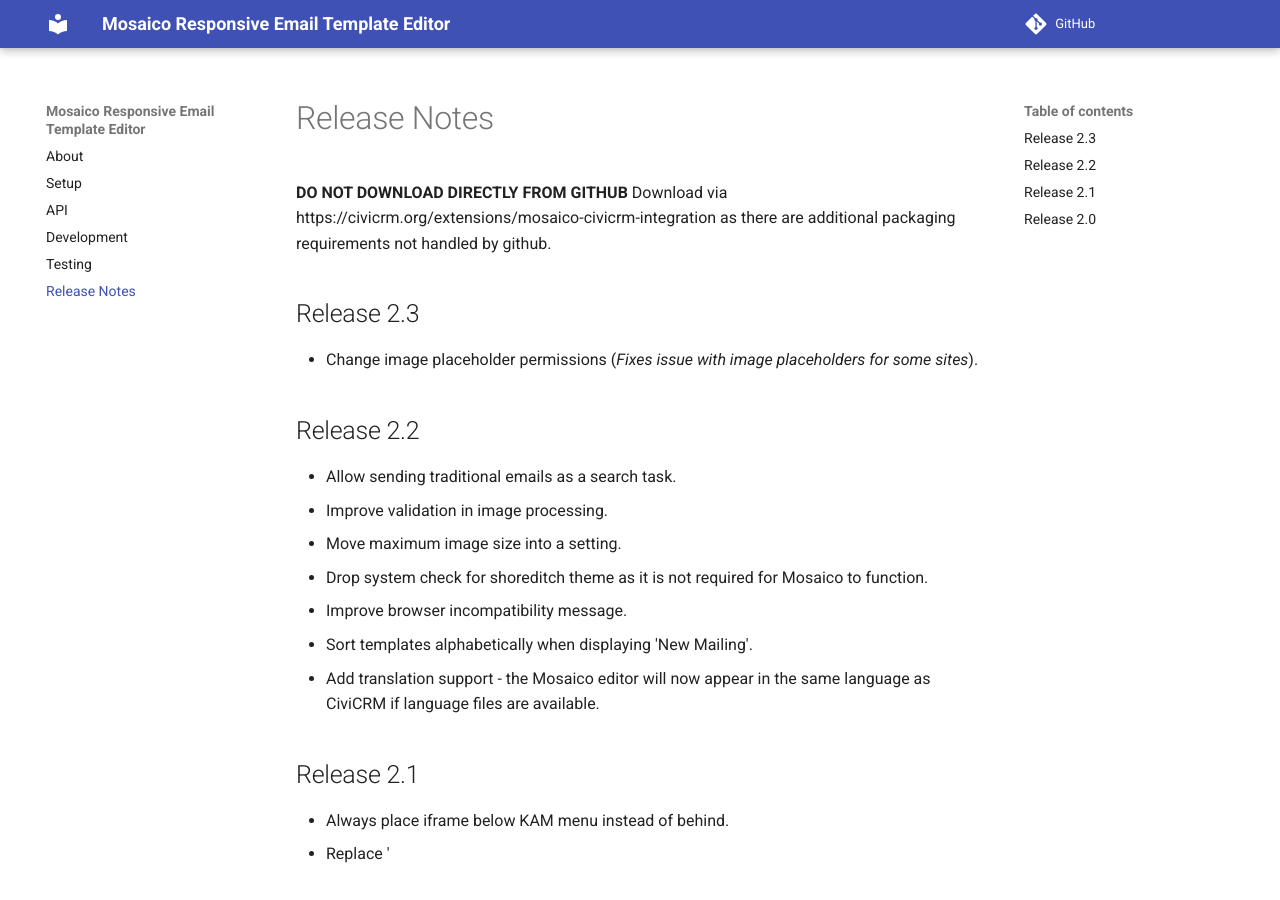
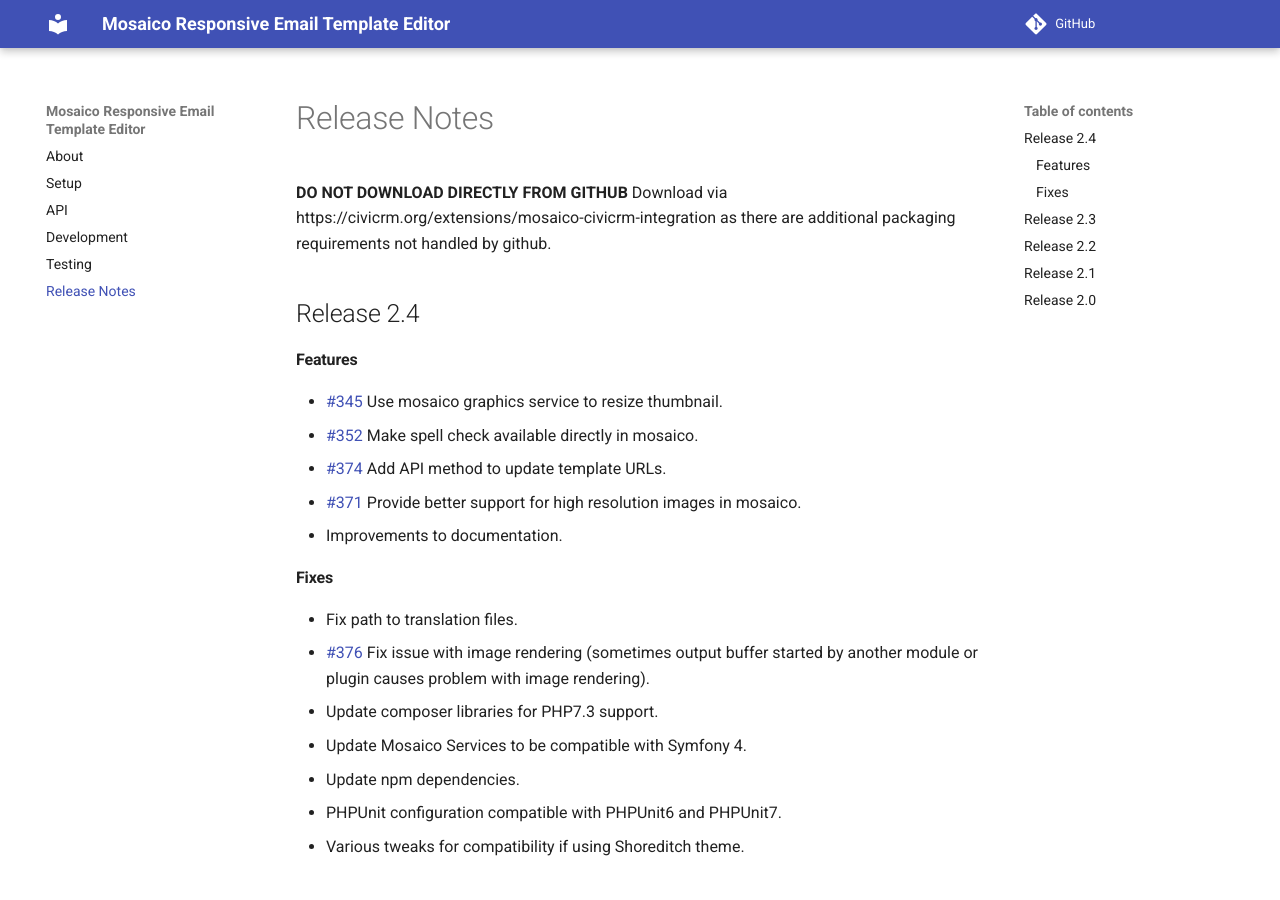
Before and after one commit to veda-consulting-company/uk.co.vedaconsulting.mosaico, an MkDocs documentation site: the page built from docs/releasenotes.md, in a window 1280 px wide and 900 px high. Built offline with MkDocs 1.6.1 and Material for MkDocs 9.7.7, drawn with Linux system fonts in a browser that asks for light colours.

Commit message:
Release 2.4

```diff
--- a/docs/release/release_notes.md
+++ b/docs/releasenotes.md
@@ -1,5 +1,23 @@
 **DO NOT DOWNLOAD DIRECTLY FROM GITHUB**
 Download via https://civicrm.org/extensions/mosaico-civicrm-integration as there are additional packaging requirements not handled by github.
+
+## Release 2.4
+
+#### Features
+* [#345](https://github.com/veda-consulting-company/uk.co.vedaconsulting.mosaico/pull/345) Use mosaico graphics service to resize thumbnail.
+* [#352](https://github.com/veda-consulting-company/uk.co.vedaconsulting.mosaico/pull/352) Make spell check available directly in mosaico.
+* [#374](https://github.com/veda-consulting-company/uk.co.vedaconsulting.mosaico/pull/374) Add API method to update template URLs.
+* [#371](https://github.com/veda-consulting-company/uk.co.vedaconsulting.mosaico/pull/371) Provide better support for high resolution images in mosaico.
+* Improvements to documentation.
+
+#### Fixes
+* Fix path to translation files.
+* [#376](https://github.com/veda-consulting-company/uk.co.vedaconsulting.mosaico/pull/376) Fix issue with image rendering (sometimes output buffer started by another module or plugin causes problem with image rendering).
+* Update composer libraries for PHP7.3 support.
+* Update Mosaico Services to be compatible with Symfony 4.
+* Update npm dependencies.
+* PHPUnit configuration compatible with PHPUnit6 and PHPUnit7.
+* Various tweaks for compatibility if using Shoreditch theme.
 
 ## Release 2.3
 
--- a/mkdocs.yml
+++ b/mkdocs.yml
@@ -1,5 +1,5 @@
 site_name: Mosaico Responsive Email Template Editor
-repo_url: https://github.com/veda-consulting/uk.co.vedaconsulting.mosaico
+repo_url: https://github.com/veda-consulting-company/uk.co.vedaconsulting.mosaico
 theme:
   name: material
 markdown_extensions:
@@ -21,4 +21,4 @@
 - API: api.md
 - Development: develop.md
 - Testing: testing.md
-- Release Notes: release/release_notes.md
+- Release Notes: releasenotes.md
```
Also changed, not shown: README.md (+1 -1 lines), info.xml (+6 -6 lines).
